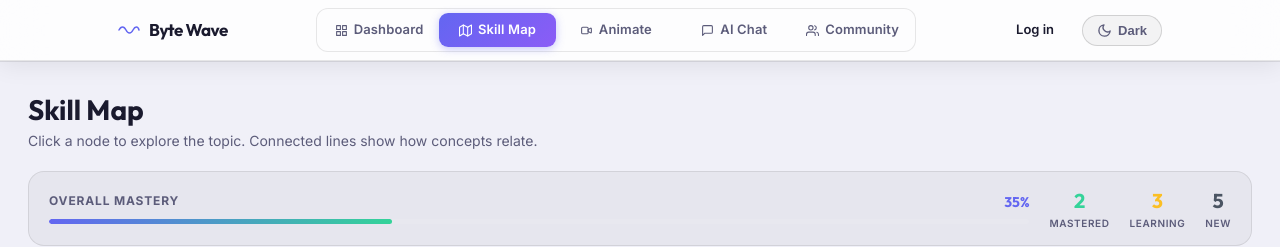
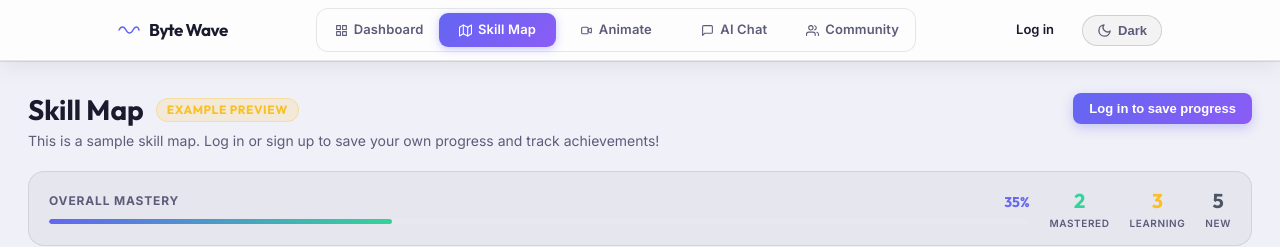
Before and after one commit to samanyu-gaur/ByteWave, a React (Vite) app in the folder frontend/: page /learn/skill-map in a window 1280 px wide. Shown: the top 247 px of the page. Built offline with nearby package versions, Linux system fonts and the light colour scheme; no server answers.

Commit message:
Update SkillMap to show example data for unauthenticated users

```diff
--- a/frontend/src/screens/SkillMap.jsx
+++ b/frontend/src/screens/SkillMap.jsx
@@ -4,6 +4,7 @@ import TopicAnimation from '../components/TopicAnimation'
 import Skeleton from '../components/Skeleton'
 import { MOCK_PROGRESS } from '../mockData'
 import { getTopicById } from '../physicsTopics'
+import { useAuth } from '../hooks/useAuth'
 
 // ─── Constellation layout ─────────────────────────────────────────────────────
 // Node (x,y) positions inside an 820 × 490 viewBox — spread across the full canvas
@@ -403,13 +404,24 @@ function OverallBar({ nodes }) {
 // ─── Main ────────────────────────────────────────────────────────────────────
 export default function SkillMap() {
   const navigate = useNavigate()
+  const { isAuthenticated, user } = useAuth()
   const [nodes, setNodes] = useState([])
   const [loading, setLoading] = useState(true)
   const [selected, setSelected] = useState(null)
 
   useEffect(() => {
+    if (!isAuthenticated) {
+      // Fallback example for unauthenticated users
+      setNodes(MOCK_PROGRESS)
+      const first = MOCK_PROGRESS.find(n => n.status === 'In progress') || MOCK_PROGRESS[0]
+      if (first) setSelected(first.skill_id)
+      setLoading(false)
+      return
+    }
+
+    const userId = user?.id || 1;
     const API_URL = import.meta.env.VITE_API_URL || '';
-    fetch(`${API_URL}/api/progress/1`)
+    fetch(`${API_URL}/api/progress/${userId}`)
       .then(r => r.json())
       .then(d => {
         setNodes(d)
@@ -424,7 +436,7 @@ export default function SkillMap() {
         if (first) setSelected(first.skill_id)
         setLoading(false)
       })
-  }, [])
+  }, [isAuthenticated, user])
 
   const selectedNode = useMemo(
     () => nodes.find(n => n.skill_id === selected) ?? null,
@@ -435,11 +447,38 @@ export default function SkillMap() {
     <div style={{ display: 'flex', flexDirection: 'column', gap: 20 }}>
 
       {/* ── Header ── */}
-      <div>
-        <h1 className="text-h1" style={{ margin: '0 0 4px' }}>Skill Map</h1>
-        <p className="text-body-small" style={{ margin: 0 }}>
-          Click a node to explore the topic. Connected lines show how concepts relate.
-        </p>
+      <div style={{ display: 'flex', justifyContent: 'space-between', alignItems: 'flex-start' }}>
+        <div>
+          <h1 className="text-h1" style={{ margin: '0 0 4px', display: 'flex', alignItems: 'center', gap: 12 }}>
+            Skill Map
+            {!isAuthenticated && (
+              <span style={{
+                fontSize: 12, fontWeight: 700, padding: '4px 10px',
+                background: 'rgba(251,191,36,0.15)', color: '#fbbf24',
+                border: '1px solid rgba(251,191,36,0.3)', borderRadius: 100,
+                letterSpacing: '0.05em', textTransform: 'uppercase'
+              }}>
+                Example Preview
+              </span>
+            )}
+          </h1>
+          <p className="text-body-small" style={{ margin: 0 }}>
+            {isAuthenticated
+              ? "Click a node to explore the topic. Connected lines show how concepts relate."
+              : "This is a sample skill map. Log in or sign up to save your own progress and track achievements!"
+            }
+          </p>
+        </div>
+        {!isAuthenticated && (
+          <button onClick={() => navigate('/login')} style={{
+            padding: '8px 16px', borderRadius: 8,
+            background: 'var(--gradient-accent)', color: '#fff',
+            fontSize: 13, fontWeight: 600, border: 'none', cursor: 'pointer',
+            boxShadow: '0 4px 12px rgba(99,102,241,0.3)'
+          }}>
+            Log in to save progress
+          </button>
+        )}
       </div>
 
       {loading ? <SkillMapSkeleton /> : (
```
